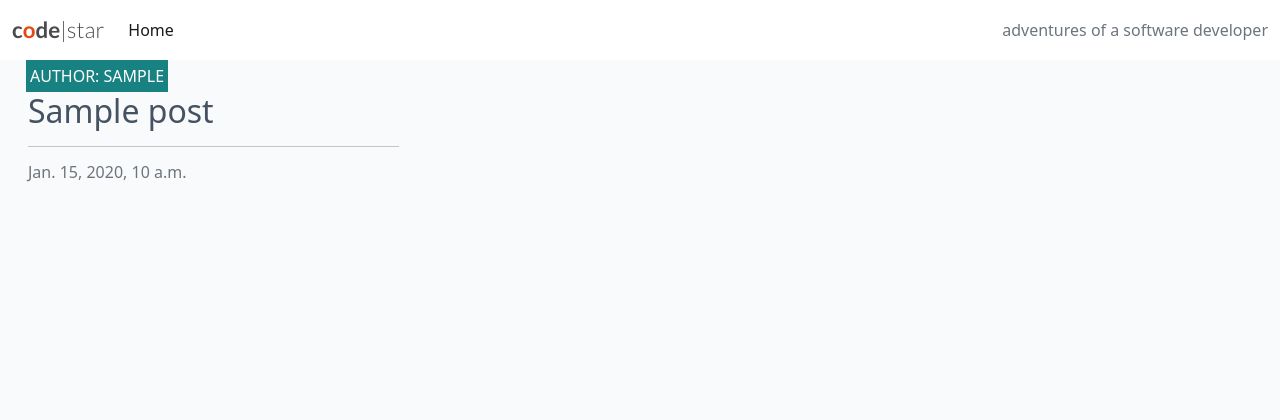
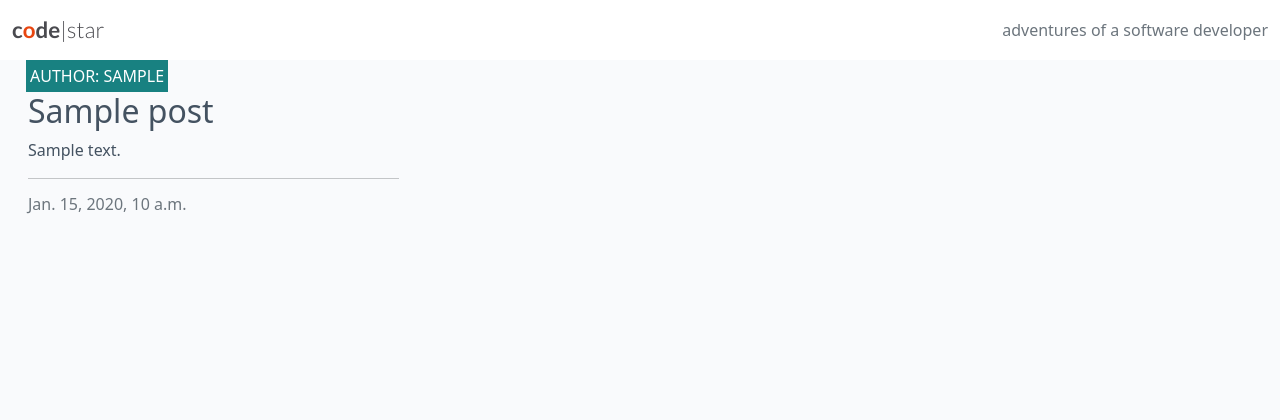
Before and after one commit to Jean7667/blog, a Django app: page / in a window 1280 px wide. Shown: the top 420 px of the page. Run offline with Django 5.2, Linux system fonts and the light colour scheme; tables that the repository leaves empty hold one stand-in row (values such as "Sample post").

Commit message:
added excerptin post list and make the nav link dynamic

```diff
--- a/blog/templates/blog/index.html
+++ b/blog/templates/blog/index.html
@@ -20,6 +20,7 @@
                             </div>
                             <a href="#" class="post-link">
                                 <h2 class="card-title">{{ post.title }}</h2>
+                                <p class="card-text">{{ post.excerpt }}</p>
                             </a>
 
                             <hr />
--- a/templates/base.html
+++ b/templates/base.html
@@ -40,8 +40,10 @@
             <div class="collapse navbar-collapse" id="navbarText">
                 <ul class="navbar-nav me-auto mb-2 mb-lg-0">
                     <li class="nav-item">
-                        <a class="nav-link {% if request.path == home_url %}active{% endif %}" aria-current="page"
-                            href="#">Home</a>
+                        <a class="nav-link
+                        {% if request.path == home_url %}active{%endif%}"
+                        aria-current="page" href="{% url 'home' %}">
+                        </a>
                     </li>
 
                 </ul>
```
